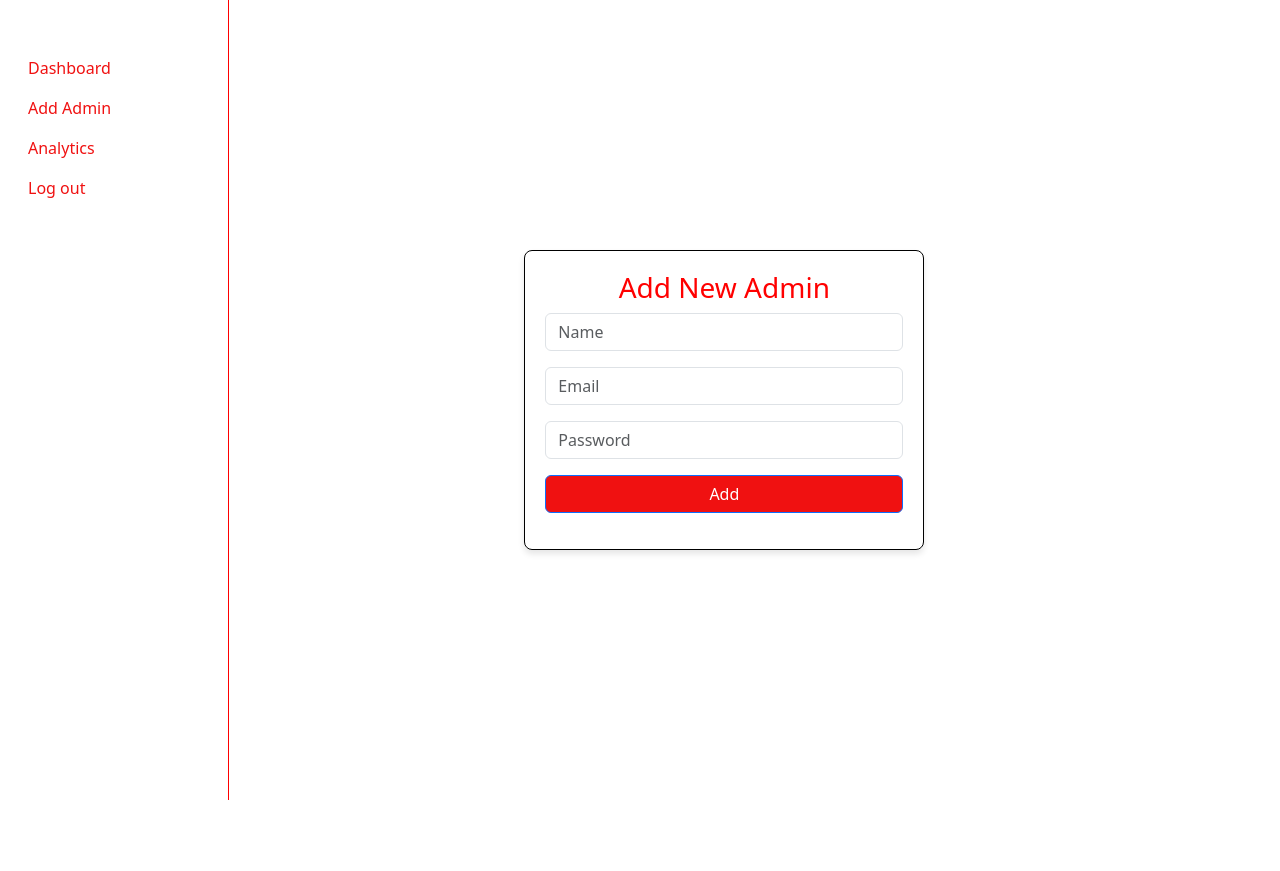
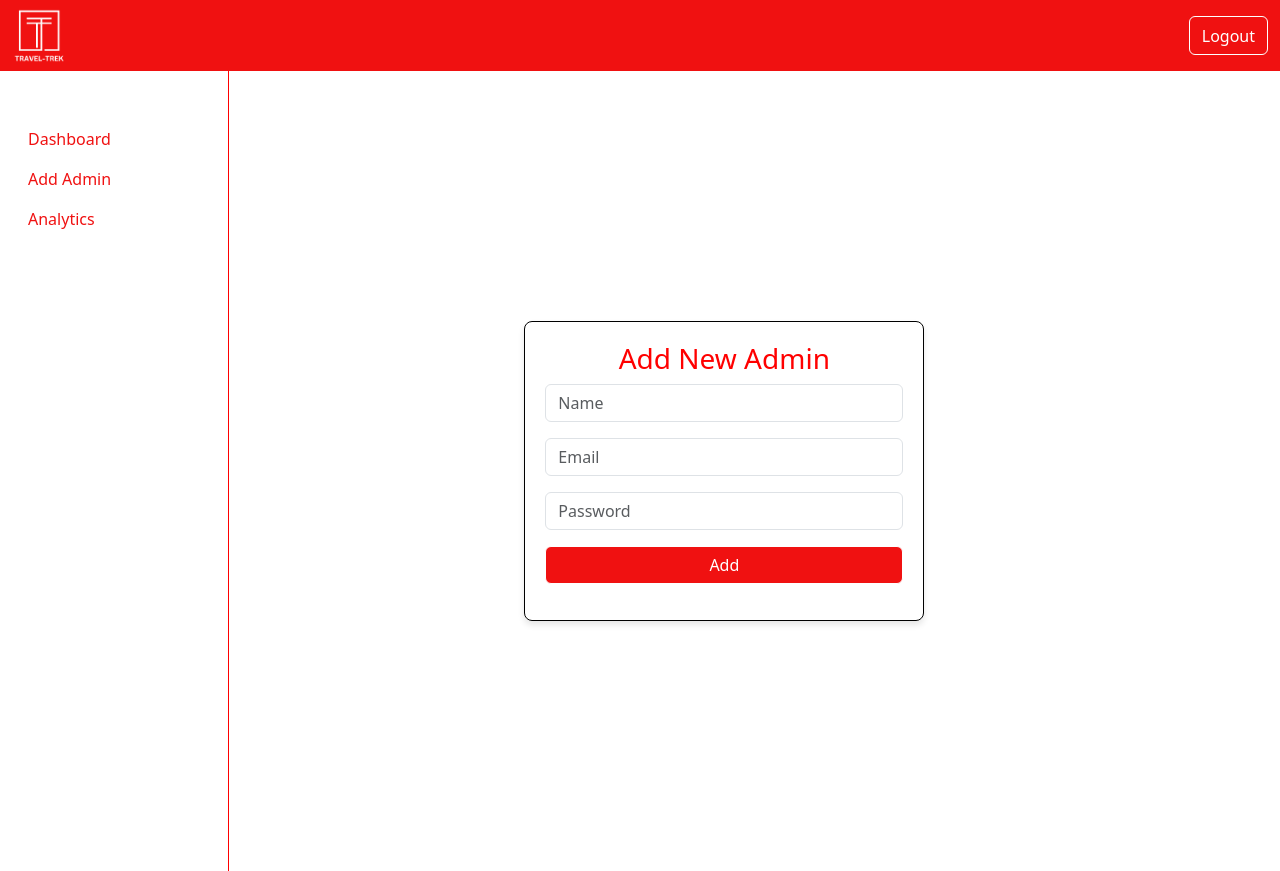
Before and after one commit to AmbreenGulfraz09/Travel_Trek, a Django app: page /addAdmin/ in a window 1280 px wide. Before the commit the page ends 800 px from the top, so only its background shows below. Run offline with Django 5.2, Linux system fonts and the light colour scheme; some libraries are stand-ins or nearby versions.

Commit message:
updated admindashbiard

```diff
--- a/App/templates/App/AdminDashboardbase.html
+++ b/App/templates/App/AdminDashboardbase.html
@@ -59,6 +59,16 @@
             text-decoration: none;
             /* Ensures no underline on hover */
         }
+        .btn{
+    background-color: #F01111 !important;
+    border: 1px solid white;
+
+
+}
+.btn:hover{
+    background-color: rgba(255, 0, 0, 0.7) !important;
+    transition: background-color 0.5s ease;
+}
 
         /* adjusting buttons colors  */
 
@@ -104,6 +114,19 @@
 </head>
 
 <body>
+    <div class="container-fluid" style="background-color: #F01111;">
+        <div class="row">
+            <div class="col-6 col-md-6 my-2">
+
+                    <img src="{% static '/images/logo.ico' %}" alt="Logo" width="55" height="55" class="logo">
+
+            </div>
+            <div class="col-6 col-md-6 d-flex justify-content-end">
+                <button class=" btn my-3 ">Logout</button>
+            </div>
+        </div>
+    </div>
+    </div>
     <div class="container-fluid ">
         <div class="row " >
             <!-- dashboard section (sidebar on the left) -->
@@ -120,9 +143,7 @@
                     <div class="col-md-12 my-2" style="cursor:pointer;">
                         <a class="my-5">Analytics</a>
                     </div>
-                    <div class="col-md-12 my-2" style="cursor:pointer;">
-                        <a class="my-5">Log out</a>
-                    </div>
+
                 </div>
             </div>
             <div class="col-8 col-md-9">
```
